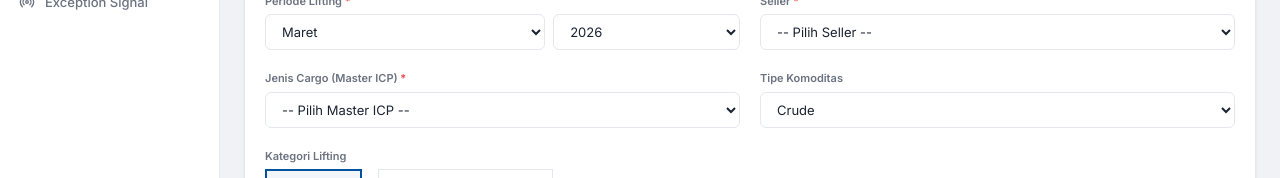
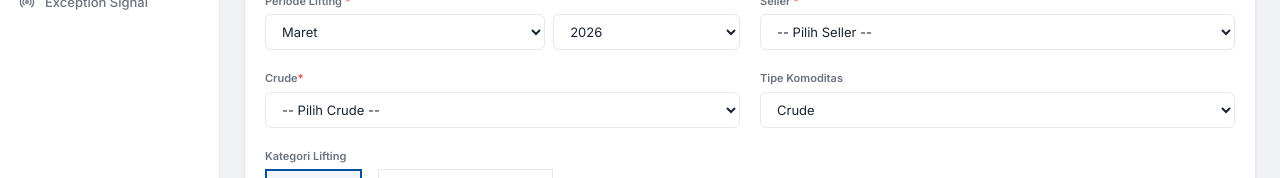
Before and after one commit to yudhavrokado/FAST, a React (Vite) app: page /operasional/submission in a window 1280 px wide. Shown: the part 291-469 px from the top of the page. Built offline with nearby package versions, Linux system fonts and the light colour scheme.

Commit message:
feat: add dashboard page with KPI metrics, price trend charts, and invoice monitoring

```diff
--- a/src/pages.jsx
+++ b/src/pages.jsx
@@ -540,9 +540,9 @@ export const DataSubmission = () => {
               </div>
 
               <div className="input-group">
-                <label className="input-label">Jenis Cargo (Master ICP) <span style={{ color: 'var(--danger)' }}>*</span></label>
+                <label className="input-label">Crude<span style={{ color: 'var(--danger)' }}>*</span></label>
                 <select className="input-control" value={form.jenisMm} onChange={e => handleChange('jenisMm', e.target.value)}>
-                  <option value="">-- Pilih Master ICP --</option>
+                  <option value="">-- Pilih Crude --</option>
                   <optgroup label="Primary Crudes">
                     {getPrimaryCrudes().map(c => <option key={c.id} value={c.namaCrude || c.nama}>{c.namaCrude || c.nama}</option>)}
                   </optgroup>
@@ -684,7 +684,7 @@ export const DataSubmission = () => {
                 <th>Nomor B/L / PPL & Tgl</th>
                 <th>Periode</th>
                 <th>Seller</th>
-                <th>Jenis Cargo</th>
+                <th>Crude</th>
                 <th>Komoditas</th>
                 <th>Kategori</th>
                 <th>Kind of Transaction</th>
@@ -1165,7 +1165,7 @@ export const EditLifting = () => {
                 </select>
               </div>
               <div className="input-group" style={{ gridColumn: 'span 2' }}>
-                  <label className="input-label">Jenis Cargo</label>
+                <label className="input-label">Crude</label>
                 <select className="input-control" disabled={isLiftingReadOnly} value={form.jenisMm} onChange={e => handleChange('jenisMm', e.target.value)}>
                   <option value="">-- Pilih Crude --</option>
                   <optgroup label="Primary Crudes">
@@ -2888,7 +2888,7 @@ export const SettlementArchive = () => {
   const exportToExcel = () => {
     const headers = [
       'ID', 'Status', 'Invoice No', 'No. PO MySAP', 'No. PO Hardcopy', 'B/L Number', 'B/L Date', 'Vessel/Pipeline', 'Load Port', 'Discharge Port',
-      'Seller', 'KKKS', 'Jenis Cargo', 'Transaction', 'Nominal Volume', 'Real Volume', 'Volume KKKS', 'Volume SKK', 'Vol Check (%)', 'Price USD', 'ICP',
+      'Seller', 'KKKS', 'Crude', 'Transaction', 'Nominal Volume', 'Real Volume', 'Volume KKKS', 'Volume SKK', 'Vol Check (%)', 'Price USD', 'ICP',
       'Alpha', 'Kurs BI', 'Total Amount USD', 'VAT (11%) USD', 'Total Amount IDR', 'Created By', 'Created At'
     ].join(',');
 
@@ -3007,7 +3007,7 @@ export const SettlementArchive = () => {
                 <th>Discharge Port</th>
                 <th>Seller</th>
                 <th>KKKS</th>
-                <th>Jenis Cargo</th>
+                <th>Crude</th>
                 <th>Transaction</th>
                 <th>Volume Nominasi</th>
                 <th>Volume Realisasi</th>
@@ -3412,7 +3412,7 @@ export const VerificationDetail = () => {
                 <div>
                   <LabelVal label="Periode Bulan / Tahun" val={lifting.periodeLiftingBulan ? (['Januari', 'Februari', 'Maret', 'April', 'Mei', 'Juni', 'Juli', 'Agustus', 'September', 'Oktober', 'November', 'Desember'][parseInt(lifting.periodeLiftingBulan) - 1] + ' ' + lifting.periodeLiftingTahun) : '-'} />
                   <LabelVal label="Seller" val={lifting.seller || lifting.kkks} />
-                  <LabelVal label="Jenis Cargo" val={lifting.jenisMm} />
+                  <LabelVal label="Crude" val={lifting.jenisMm} />
                   <LabelVal label="B/L Dated" val={lifting.blDate} />
                   <LabelVal label="B/L Number" val={lifting.blNumber} />
                   <LabelVal label="Tipe Lifting" val={lifting.tipeLifting === 'pipeline' ? 'Pipeline' : 'Vessel'} />
```
Lines whose indentation alone changed are shown as unchanged.
